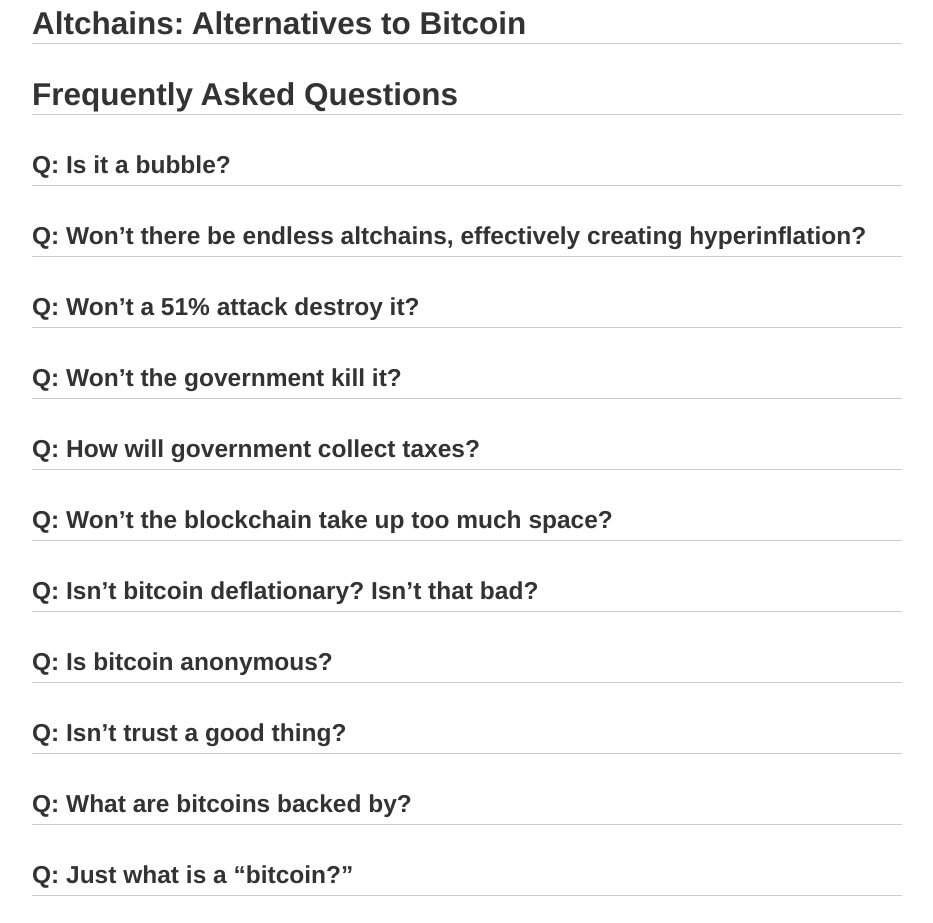
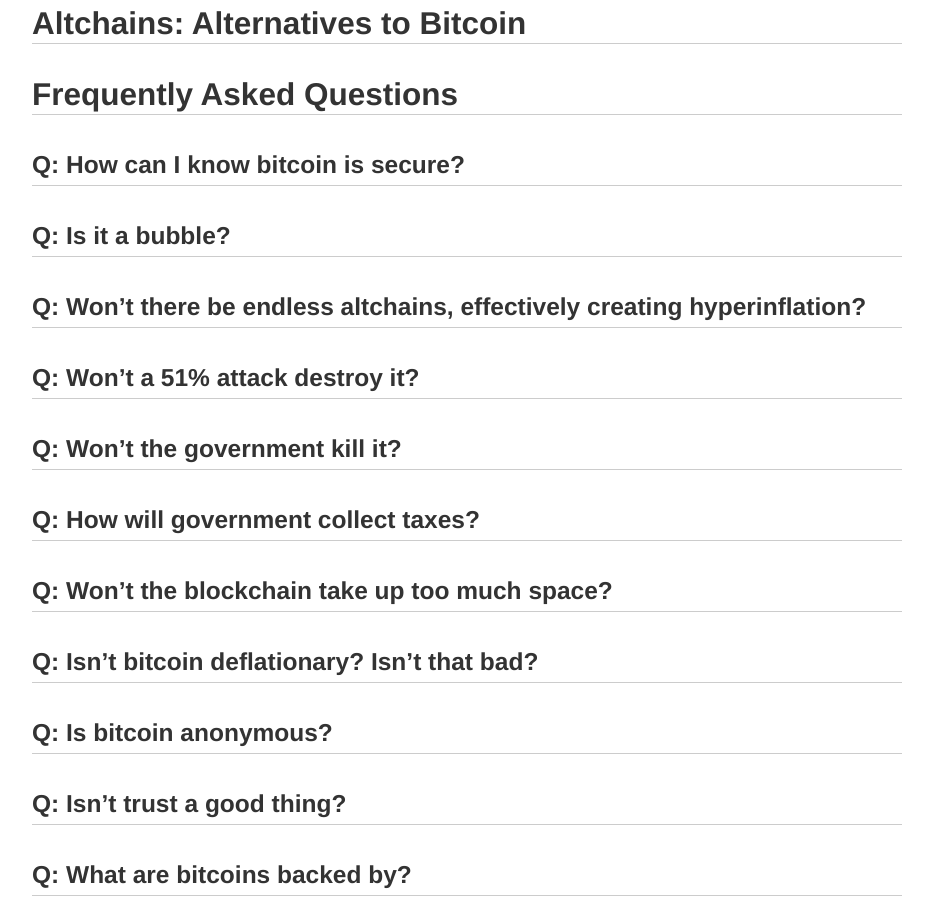
Before and after one commit to matiu/diveintobitcoin.com, a website: page public/index.html in a window 1280 px wide. Shown: the part 9414-10337 px from the top of the page, without its empty margins (23-956 px from the left). Drawn offline with nearby package versions, Linux system fonts and the light colour scheme.

Commit message:
added unanswered question

```diff
--- a/public/index.html
+++ b/public/index.html
@@ -400,6 +400,7 @@
 <h2>Altchains: Alternatives to Bitcoin</h2>
 
 <h2>Frequently Asked Questions</h2>
+<h3>Q: How can I know bitcoin is secure?</h3>
 <h3>Q: Is it a bubble?</h3>
 <h3>Q: Won&#8217;t there be endless altchains, effectively creating hyperinflation?</h3>
 <h3>Q: Won&#8217;t a 51% attack destroy it?</h3>
```
